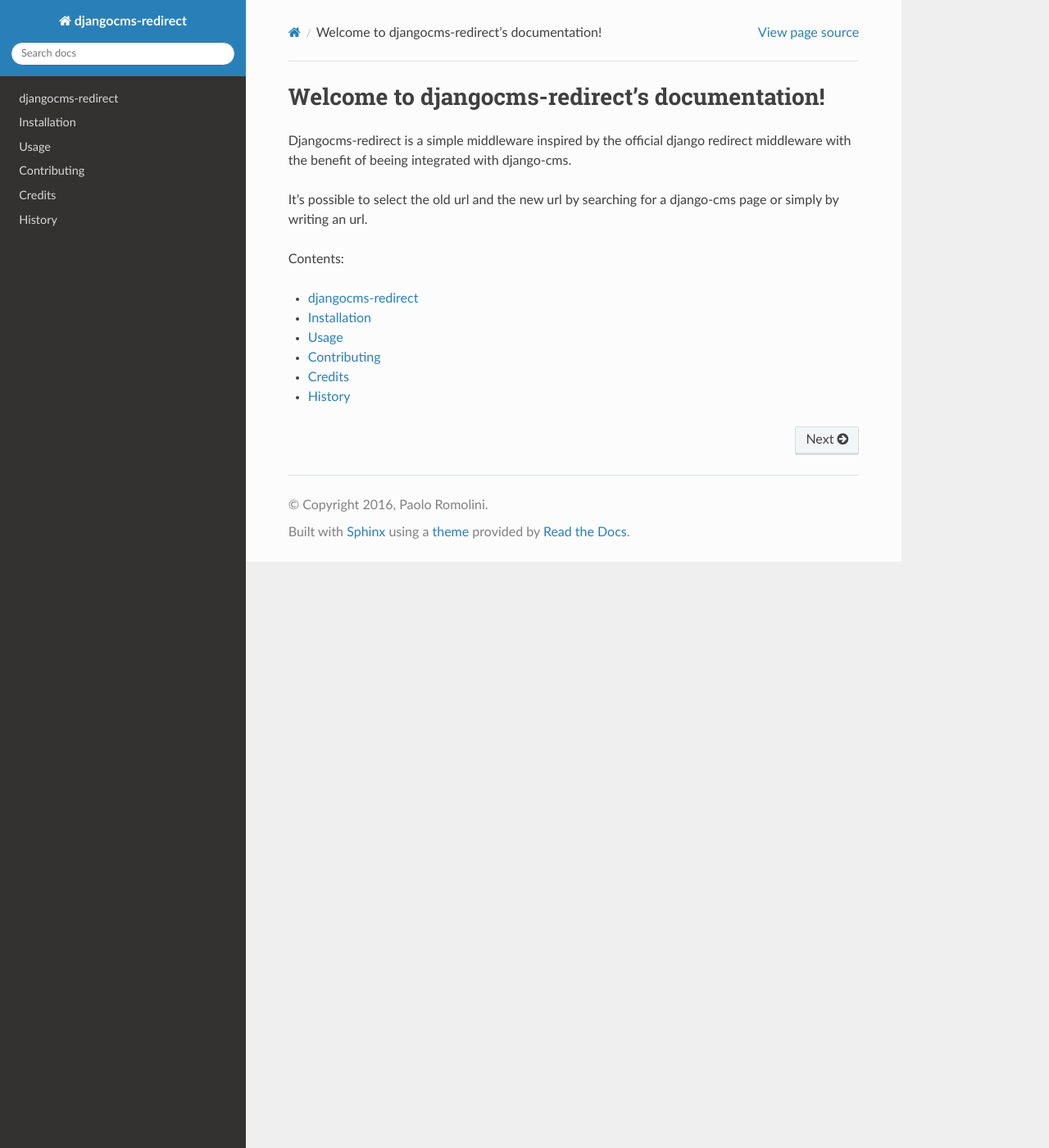
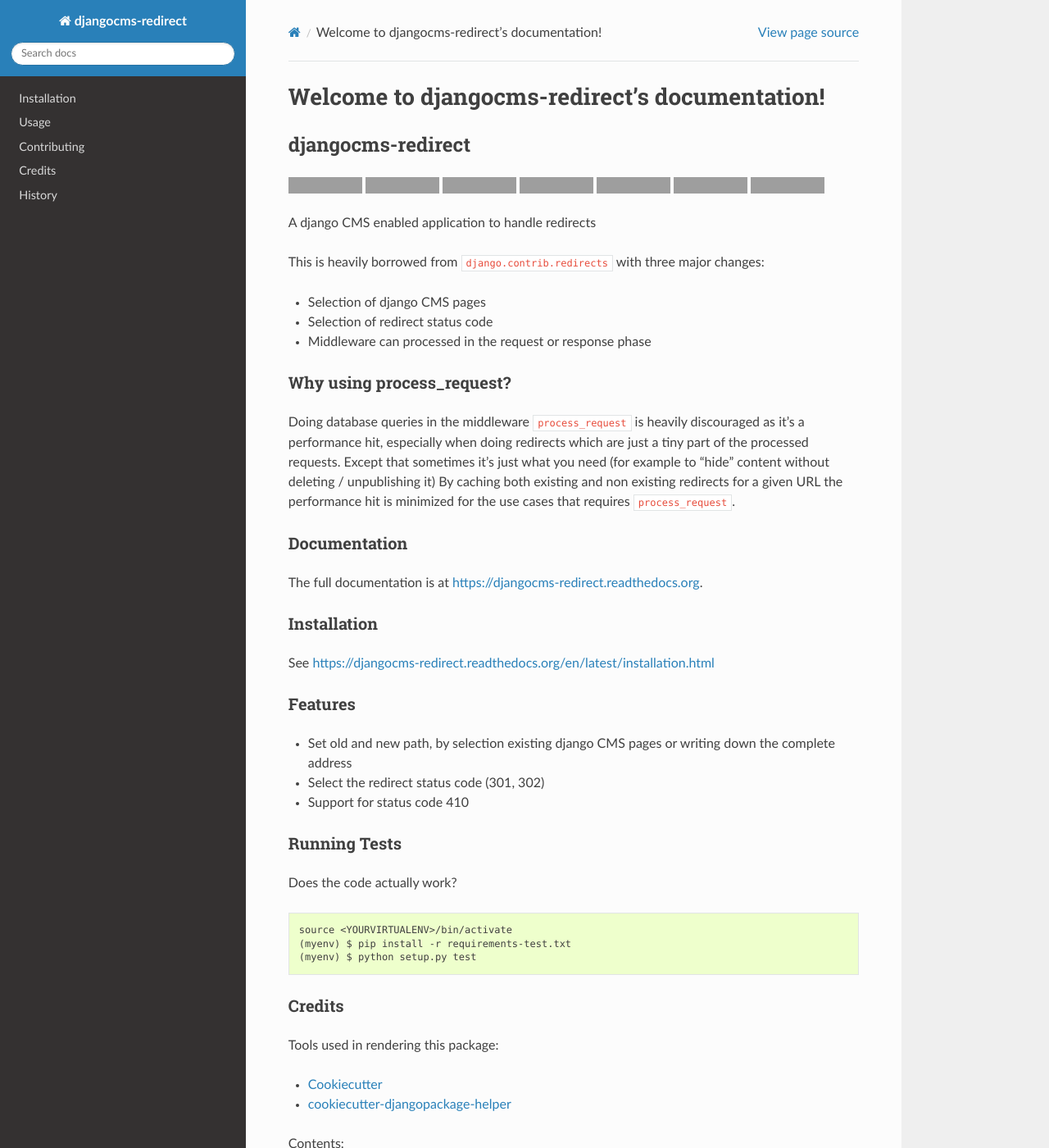
Before and after one commit to waqaswhat/djangocms-redirect, a Sphinx documentation site: the page built from docs/index.rst, in a window 1280 px wide and 1400 px high. Shown: the whole window at 82% size. Built offline with Sphinx 7.4.7 and the Read the Docs theme 2.0.0, drawn with Linux system fonts in a browser that asks for light colours; the version number could not be read and is left out; grey boxes are pictures that could not be loaded.

Commit message:
Improve documentation

```diff
--- a/CONTRIBUTING.rst
+++ b/CONTRIBUTING.rst
@@ -109,4 +109,4 @@
 
 To run a subset of tests::
 
-    $ python -m unittest tests.test_djangocms_redirect
+    $ ./cms_helper.py djangocms_redirect test tests.test_djangocms_redirect
--- a/README.rst
+++ b/README.rst
@@ -33,29 +33,42 @@
 
 A django CMS enabled application to handle redirects
 
+This is heavily borrowed from ``django.contrib.redirects`` with three major changes:
+
+* Selection of django CMS pages
+* Selection of redirect status code
+* Middleware can processed in the request or response phase
+
+Why using process_request?
+--------------------------
+
+Doing database queries in the middleware ``process_request`` is heavily discouraged as it's a
+performance hit, especially when doing redirects which are just a tiny part of the
+processed requests.
+Except that sometimes it's just what you need (for example to "hide" content without deleting
+/ unpublishing it)
+By caching both existing and non existing redirects for a given URL the performance hit is
+minimized for the use cases that requires ``process_request``.
+
 Documentation
 -------------
 
 The full documentation is at https://djangocms-redirect.readthedocs.org.
 
-Quickstart
-----------
+Installation
+------------
 
-Install djangocms-redirect::
-
-    pip install djangocms-redirect
-
-Then use it in a project::
-
-    import djangocms_redirect
+See https://djangocms-redirect.readthedocs.org/en/latest/installation.html
 
 Features
 --------
 
-* TODO
+* Set old and new path, by selection existing django CMS pages or writing down the complete address
+* Select the redirect status code (301, 302)
+* Support for status code 410
 
 Running Tests
---------------
+-------------
 
 Does the code actually work?
 
@@ -63,7 +76,7 @@
 
     source <YOURVIRTUALENV>/bin/activate
     (myenv) $ pip install -r requirements-test.txt
-    (myenv) $ python runtests.py
+    (myenv) $ python setup.py test
 
 Credits
 ---------
--- a/docs/index.rst
+++ b/docs/index.rst
@@ -4,20 +4,15 @@
    contain the root `toctree` directive.
 
 Welcome to djangocms-redirect's documentation!
-=================================================================
+==============================================
 
-Djangocms-redirect is a simple middleware inspired by the official
-django redirect middleware with the benefit of beeing integrated with django-cms.
-
-It's possible to select the old url and the new url by searching for
-a django-cms page or simply by writing an url.
+.. include:: ../README.rst
 
 Contents:
 
 .. toctree::
    :maxdepth: 1
 
-   readme
    installation
    usage
    contributing
--- a/docs/readme.rst
+++ /dev/null
@@ -1 +0,0 @@
-.. include:: ../README.rst
```
Also changed, not shown: other parts of CONTRIBUTING.rst (+1 -1 lines), docs/installation.rst (+23 -10 lines).
